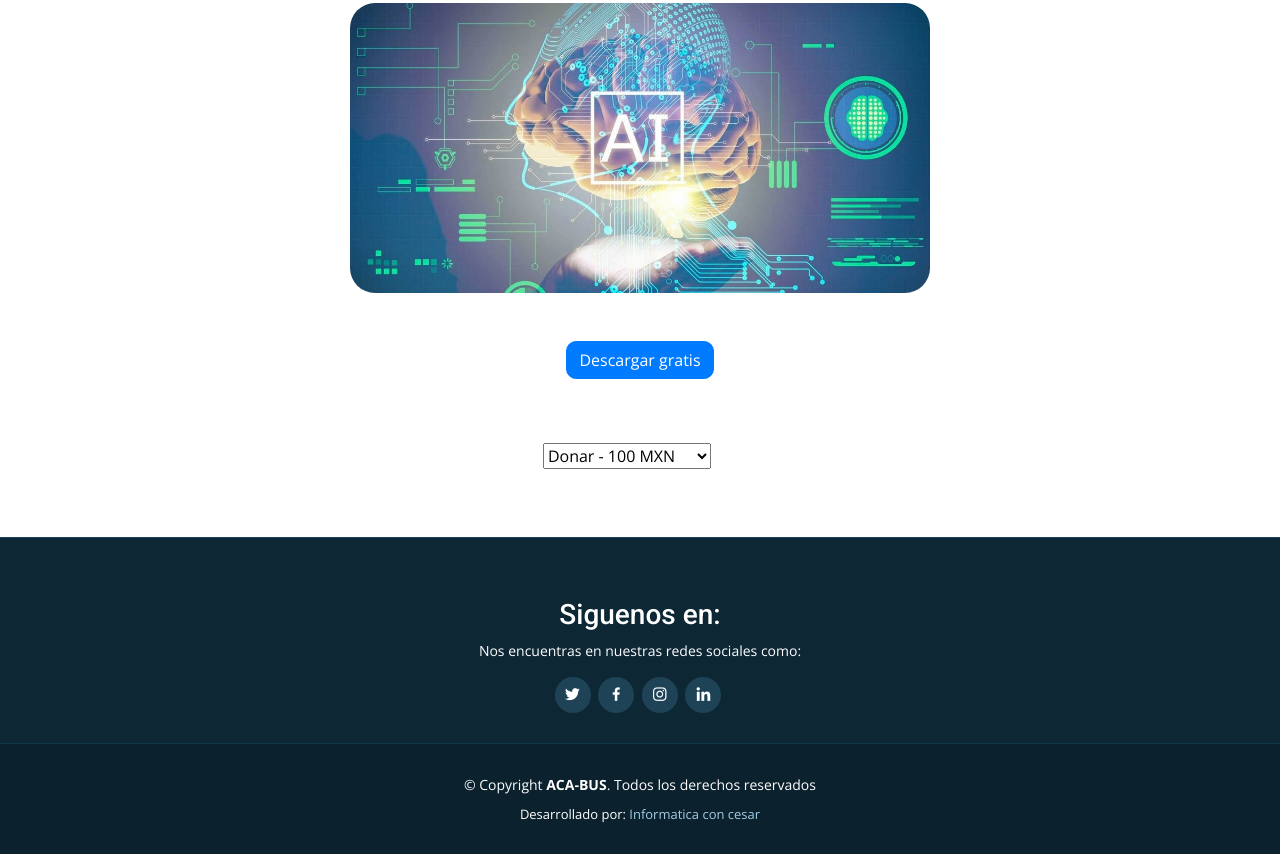
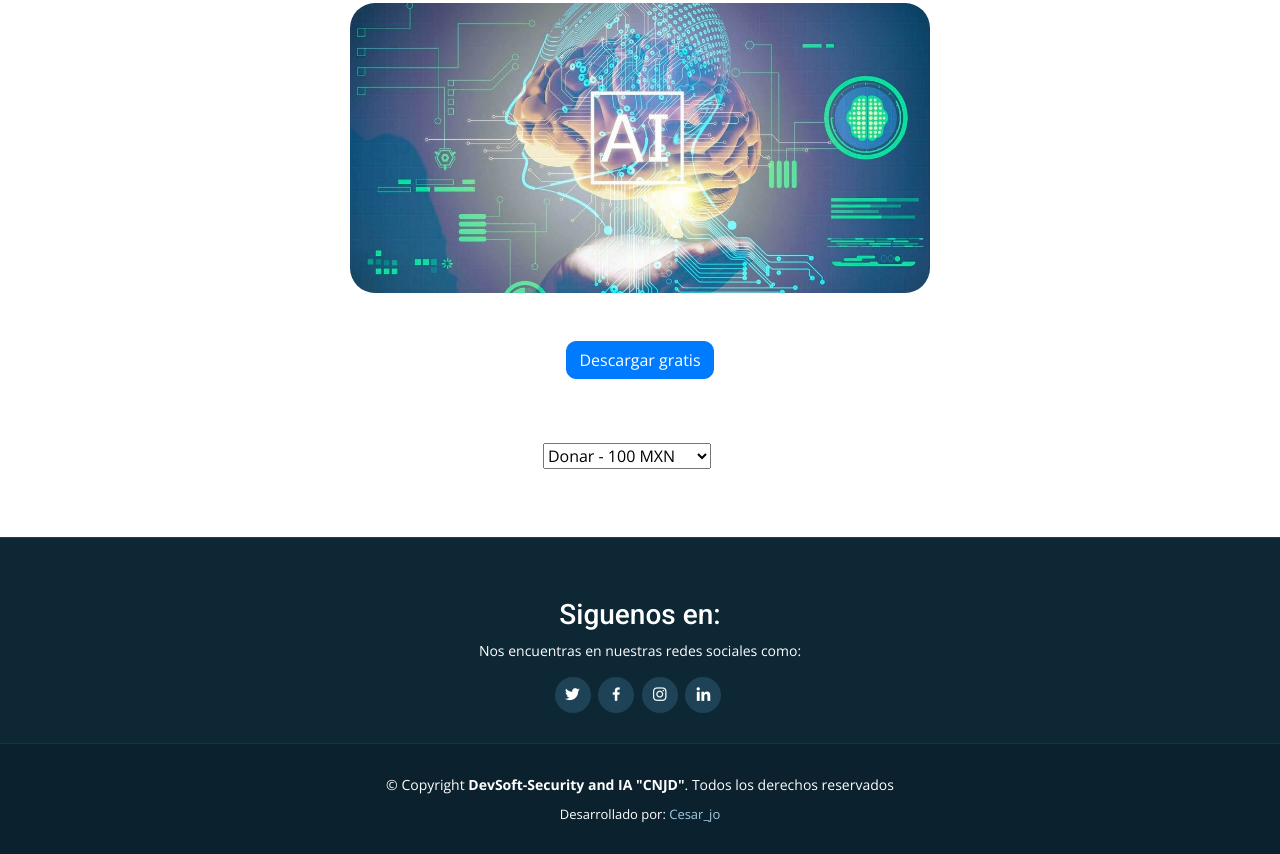
Before and after one commit to Cesar-jo/DevSoft-Security-CNJD-, a plain HTML site: page buy_IA.html in a window 1280 px wide. Shown: the part 891-1745 px from the top of the page. Drawn offline with nearby package versions, Linux system fonts and the light colour scheme; a script that the page names is missing.

Commit message:
Update buy_IA.html

```diff
--- a/buy_IA.html
+++ b/buy_IA.html
@@ -210,20 +210,21 @@
         </div>
         </div>
 
-        <div class="container">
+       <div class="container">
             <div class="copyright">
-                &copy; Copyright <strong><span>ACA-BUS</span></strong>. Todos los derechos reservados
+                &copy; Copyright <strong><span>DevSoft-Security and IA "CNJD"</span></strong>. Todos los derechos reservados
             </div>
             <div class="credits">
                 <!-- All the links in the footer should remain intact. -->
                 <!-- You can delete the links only if you purchased the pro version. -->
                 <!-- Licensing information: https://bootstrapmade.com/license/ -->
                 <!-- Purchase the pro version with working PHP/AJAX contact form: https://bootstrapmade.com/free-bootstrap-template-corporate-moderna/ -->
-                Desarrollado por: <a href="https://informatica-with-c3sar.000webhostapp.com/">Informatica con cesar</a>
+                Desarrollado por: <a href="https://informatica-with-c3sar.000webhostapp.com/">Cesar_jo</a>
             </div>
         </div>
     </footer>
     <!-- End Footer -->
+
 
     <a href="#" class="back-to-top"><i class="icofont-simple-up"></i></a>
 
```
